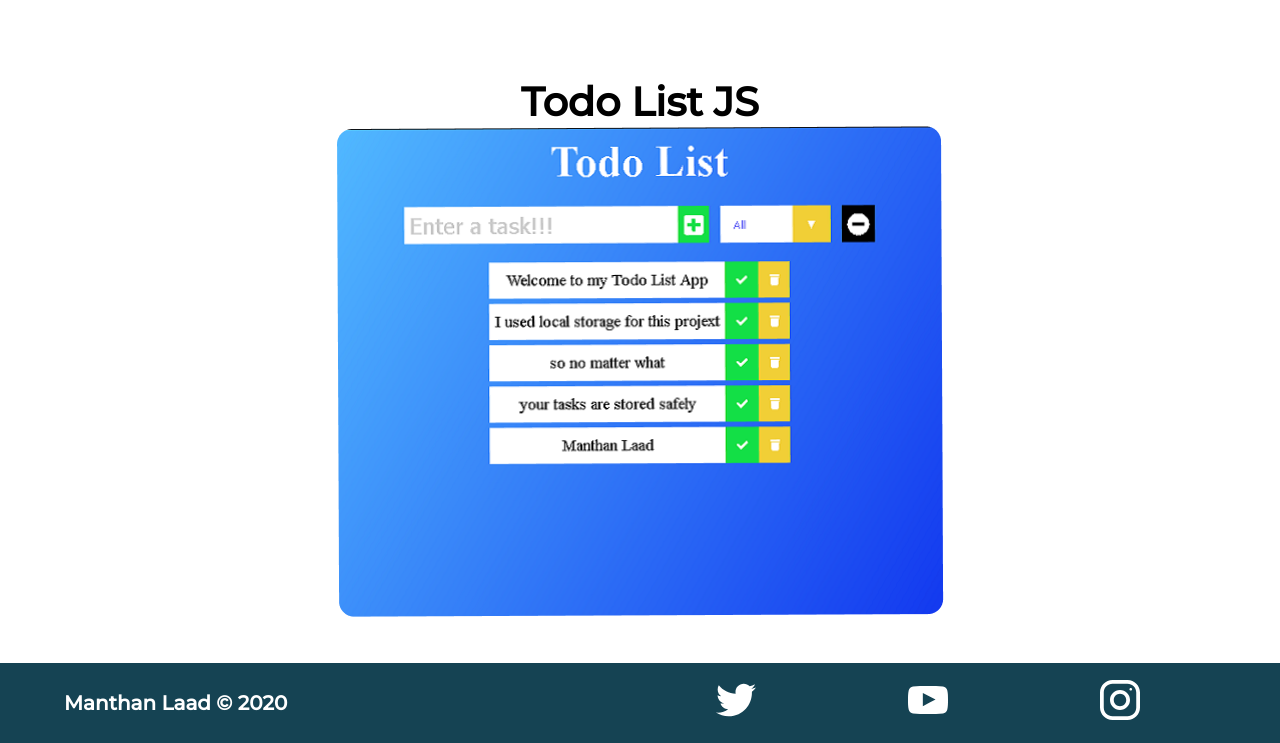
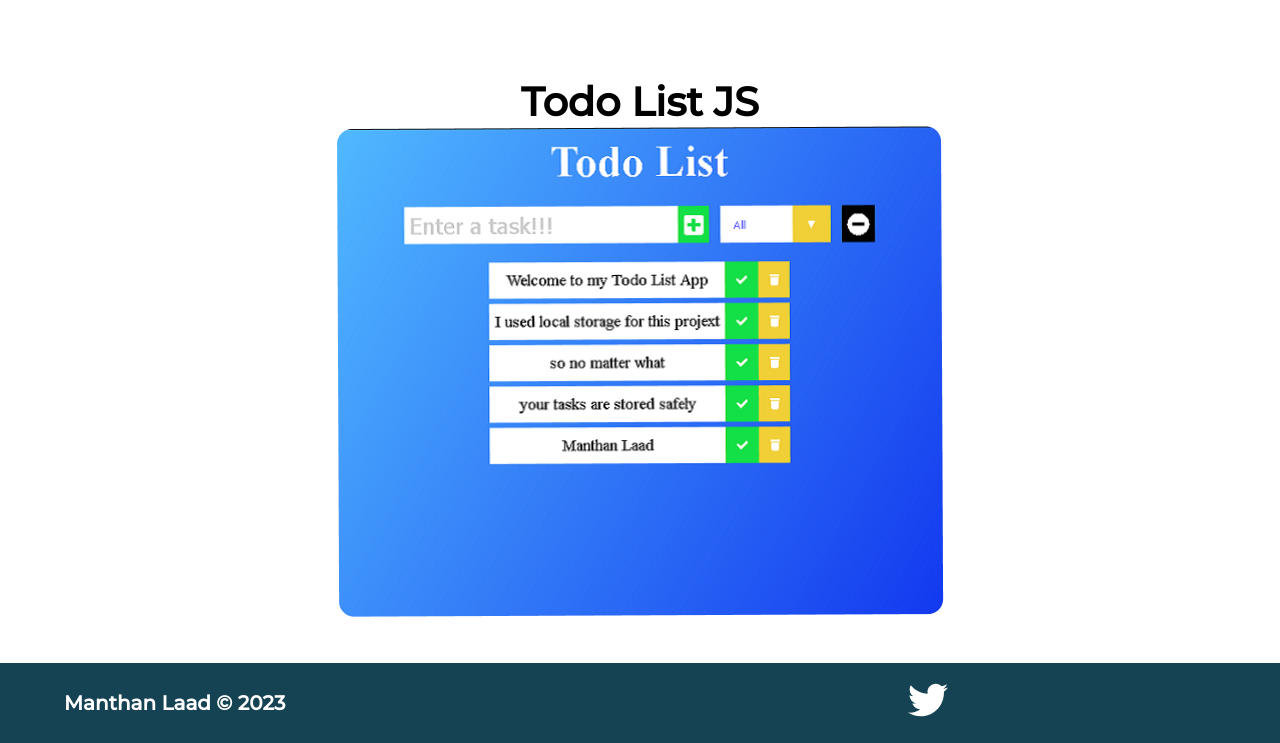
Before and after one commit to ManthanLaad/Portfolio-test, a plain HTML site: page projects/index.html in a window 1280 px wide. Shown: the part 1285-2028 px from the top of the page. Drawn offline with Linux system fonts and the light colour scheme.

Commit message:
Update year and removed links

```diff
--- a/projects/index.html
+++ b/projects/index.html
@@ -53,14 +53,14 @@
       </div>
     </section>
     <footer>
-      <h4>Manthan Laad &copy; 2020</h4>
+      <h4>Manthan Laad &copy; 2023</h4>
       <ul>
         <li>
           <a href="https://twitter.com/ManthanLaad" target="_blank"
             ><img src="../icons/twitter 1.svg" alt="twitter-social"
           /></a>
         </li>
-        <li>
+<!--         <li>
           <a href="#"
             ><img src="../icons/youtube-symbol 1.svg" alt="youtube-social"
           /></a>
@@ -69,7 +69,7 @@
           <a href="#"
             ><img src="../icons/instagram 1.svg" alt="instagram-social"
           /></a>
-        </li>
+        </li> -->
       </ul>
     </footer>
   </body>
```
